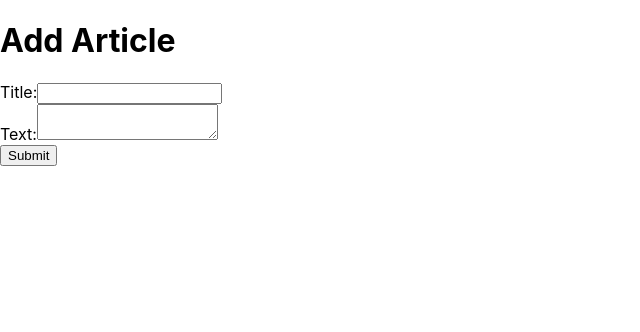
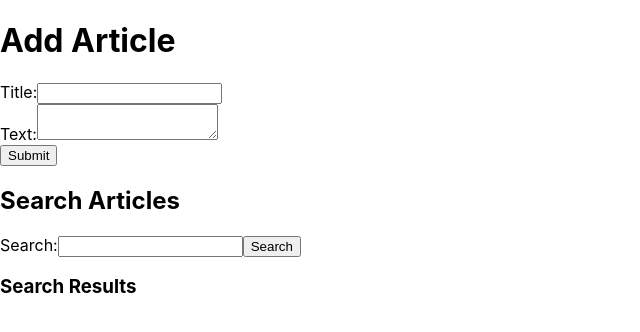
Before and after one commit to andregranberg/privateSearchEngine, a React (Create React App) app in the folder search_front_end/: page / in a window 1280 px wide. Shown: the top 332 px of the page, without its empty margins (0-640 px from the left). Built offline with nearby package versions, Linux system fonts and the light colour scheme.

Commit message:
Updated frontend and backend to include search functionality

```diff
--- a/search_front_end/src/App.js
+++ b/search_front_end/src/App.js
@@ -4,6 +4,8 @@ import axios from "axios";
 function App() {
   const [title, setTitle] = useState("");
   const [text, setText] = useState("");
+  const [searchQuery, setSearchQuery] = useState("");
+  const [searchResults, setSearchResults] = useState([]);
 
   const handleSubmit = async () => {
     try {
@@ -19,6 +21,19 @@ function App() {
       } else {
         alert("An error occurred.");
       }
+    } catch (error) {
+      console.error("Error:", error);
+      alert("An error occurred.");
+    }
+  };
+
+  const handleSearch = async () => {
+    try {
+      const response = await axios.post("http://localhost:5000/search-articles", {
+        query: searchQuery,
+      });
+
+      setSearchResults(response.data.articles);
     } catch (error) {
       console.error("Error:", error);
       alert("An error occurred.");
@@ -41,6 +56,27 @@ function App() {
         <textarea value={text} onChange={(e) => setText(e.target.value)} />
       </div>
       <button onClick={handleSubmit}>Submit</button>
+
+      <h2>Search Articles</h2>
+      <div>
+        <label>Search:</label>
+        <input
+          type="text"
+          value={searchQuery}
+          onChange={(e) => setSearchQuery(e.target.value)}
+        />
+        <button onClick={handleSearch}>Search</button>
+      </div>
+
+      <h3>Search Results</h3>
+      <ul>
+        {searchResults.map((article, index) => (
+          <li key={index}>
+            <h4>{article.title}</h4>
+            <p>{article.text}</p>
+          </li>
+        ))}
+      </ul>
     </div>
   );
 }
```
Also changed, not shown: 1 other file (tests, documents, lock files or other folders).
